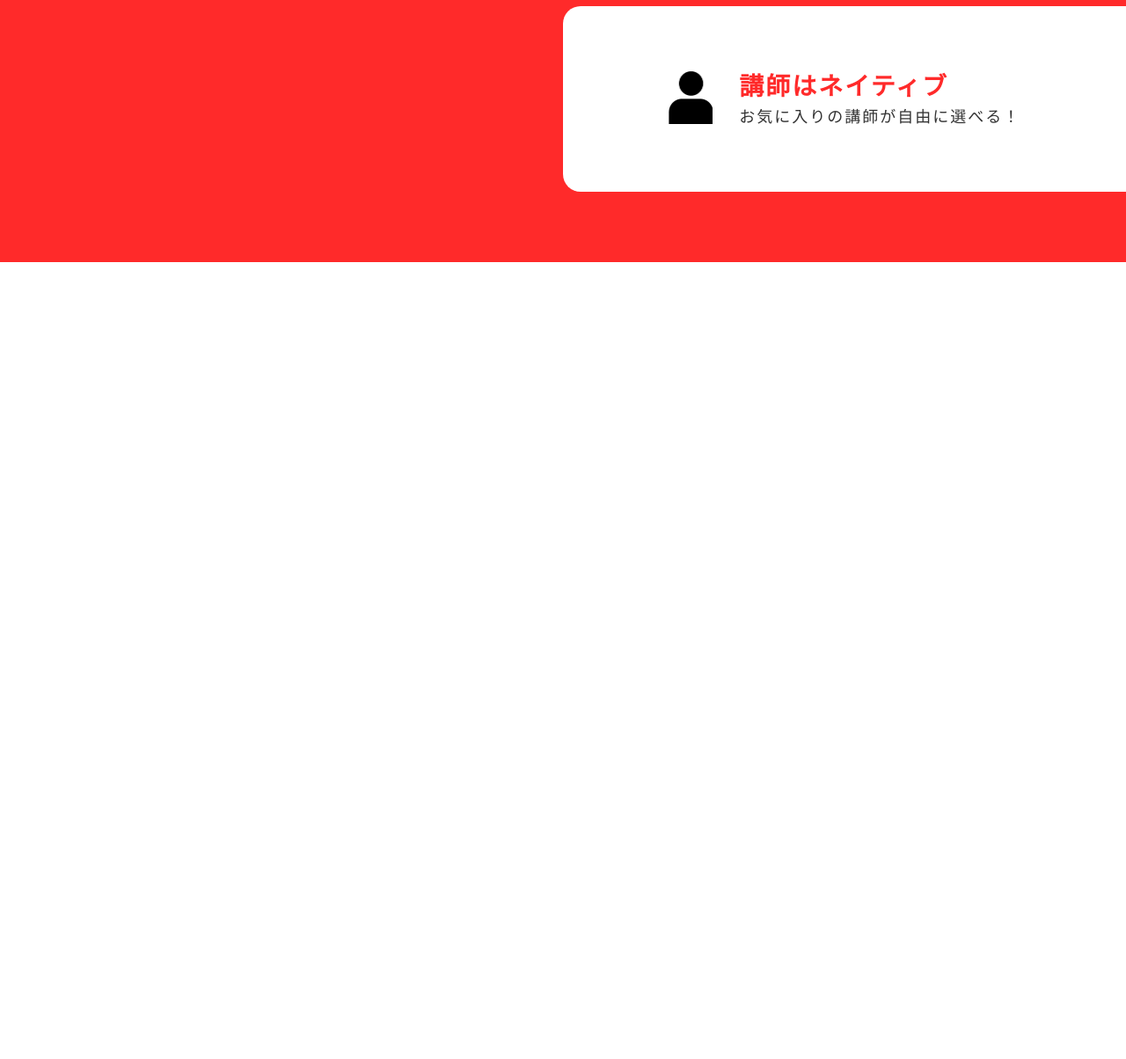
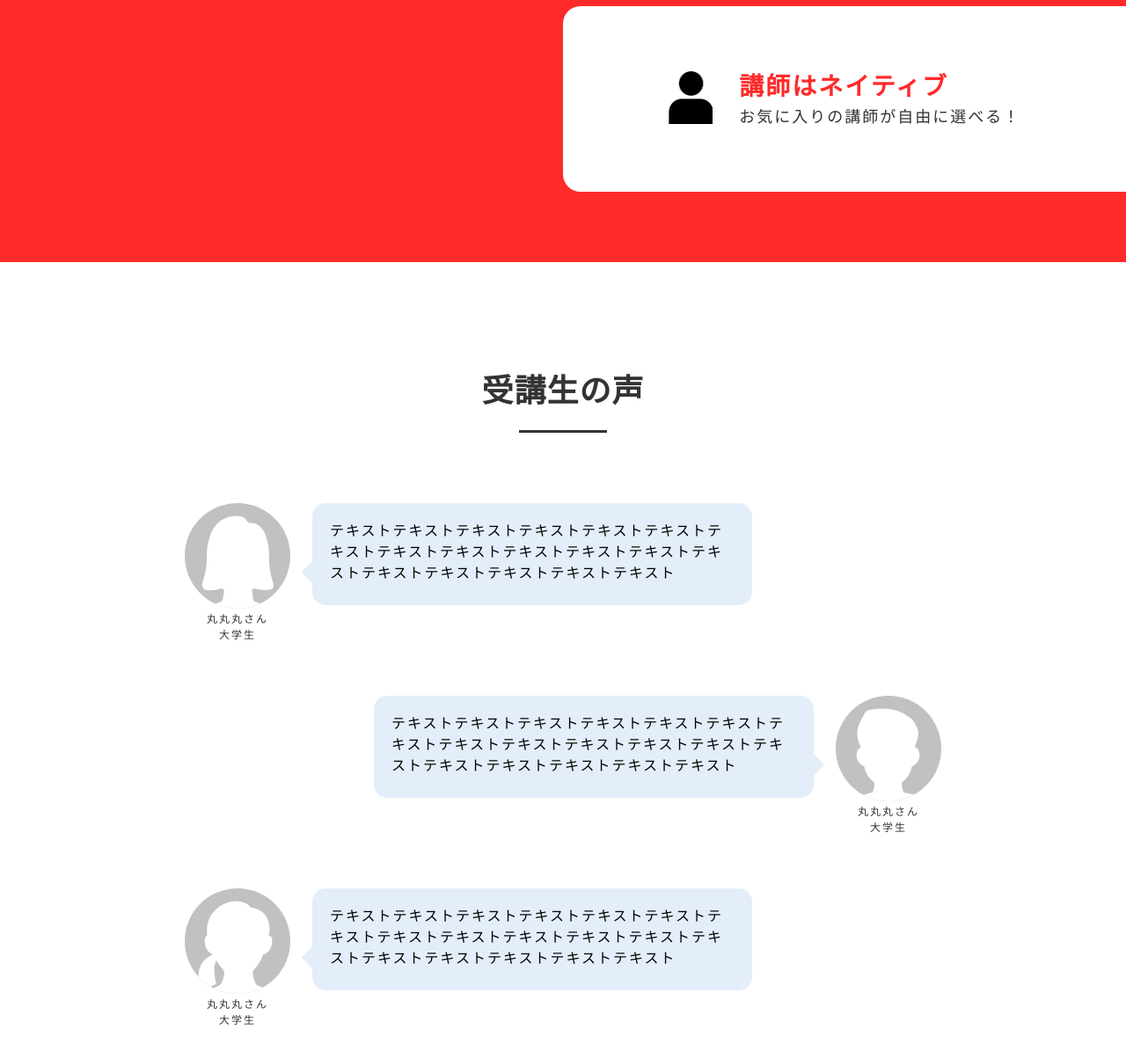
Before and after one commit to taoka8810/lesson-eikaiwa, a plain HTML site: page index.html in a window 1280 px wide. Shown: the part 1469-2673 px from the top of the page at 88% size. Before the commit the page ends 1767 px from the top, so only its background shows below. Drawn offline with Linux system fonts and the light colour scheme.

Commit message:
voiceセクション

```diff
--- a/index.html
+++ b/index.html
@@ -7,6 +7,7 @@
     <link rel="stylesheet" href="./styles/header.css" />
     <link rel="stylesheet" href="./styles/mv.css" />
     <link rel="stylesheet" href="./styles/feature.css" />
+    <link rel="stylesheet" href="./styles/voice.css" />
     <title>Document</title>
   </head>
 
@@ -62,6 +63,65 @@
           </div>
         </div>
       </section>
+
+      <!-- 受講生の声 -->
+      <section class="voice">
+        <h2 class="voice__heading">受講生の声</h2>
+        <div class="voice__contents">
+          <div class="voice__row">
+            <!-- 人物1 -->
+            <article class="voice__card">
+              <div>
+                <div class="voice__avatar-icon">
+                  <img src="./images/icon-student1.png" alt="受講生1" />
+                </div>
+                <div class="voice__profile">
+                  <p class="voice__name">丸丸丸さん</p>
+                  <p class="voice__job">大学生</p>
+                </div>
+              </div>
+              <p class="voice__message">
+                テキストテキストテキストテキストテキストテキストテキストテキストテキストテキストテキストテキストテキストテキストテキストテキストテキストテキスト
+              </p>
+            </article>
+          </div>
+          <div class="voice__row--reverse">
+            <!-- 人物2 -->
+            <article class="voice__card">
+              <div>
+                <div class="voice__avatar-icon">
+                  <img src="./images/icon-student2.png" alt="受講生1" />
+                </div>
+                <div class="voice__profile">
+                  <p class="voice__name">丸丸丸さん</p>
+                  <p class="voice__job">大学生</p>
+                </div>
+              </div>
+              <p class="voice__message">
+                テキストテキストテキストテキストテキストテキストテキストテキストテキストテキストテキストテキストテキストテキストテキストテキストテキストテキスト
+              </p>
+            </article>
+          </div>
+          <div class="voice__row">
+            <!-- 人物3 -->
+            <article class="voice__card">
+              <div>
+                <div class="voice__avatar-icon">
+                  <img src="./images/icon-student3.png" alt="受講生1" />
+                </div>
+                <div class="voice__profile">
+                  <p class="voice__name">丸丸丸さん</p>
+                  <p class="voice__job">大学生</p>
+                </div>
+              </div>
+              <div class="voice__message">
+                <span></span
+                >テキストテキストテキストテキストテキストテキストテキストテキストテキストテキストテキストテキストテキストテキストテキストテキストテキストテキスト
+              </div>
+            </article>
+          </div>
+        </div>
+      </section>
     </main>
   </body>
 </html>
--- /dev/null
+++ b/styles/voice.css
@@ -0,0 +1,100 @@
+.voice {
+  margin-top: 120px;
+}
+
+.voice__heading {
+  position: relative;
+  text-align: center;
+  padding-bottom: 20px;
+  color: #333;
+  font-size: 36px;
+  font-weight: bold;
+  letter-spacing: 1px;
+  line-height: 1.5;
+}
+
+.voice__heading::after {
+  content: "";
+  position: absolute;
+  left: calc(50% - 50px);
+  bottom: 0;
+  width: 100px;
+  height: 3px;
+  background-color: #333;
+}
+
+.voice__contents {
+  display: flex;
+  flex-direction: column;
+  gap: 60px;
+  margin: 80px auto;
+  max-width: 860px;
+}
+
+.voice__row--reverse {
+  display: flex;
+  justify-content: flex-end;
+}
+
+.voice__card {
+  display: flex;
+  gap: 25px;
+  width: 75%;
+}
+
+.voice__row--reverse > .voice__card {
+  flex-direction: row-reverse;
+}
+
+.voice__avatar-icon img {
+  width: 120px;
+  height: 120px;
+  background-color: #c1c1c1;
+  border-radius: 60px;
+}
+
+.voice__profile {
+  text-align: center;
+}
+
+.voice__name,
+.voice__job {
+  color: #333;
+  font-size: 12px;
+  letter-spacing: 2px;
+  line-height: 1.5;
+}
+
+.voice__message {
+  position: relative;
+  padding: 20px;
+  height: 76px;
+  border-radius: 15px;
+  background-color: #e3eefa;
+  font-size: 16px;
+  letter-spacing: 2px;
+  line-height: 1.5;
+}
+
+.voice__message::after {
+  content: "";
+
+  /* 三角形の位置調整 */
+  position: absolute;
+  left: -20px;
+  bottom: 30px;
+
+  /* 直角二等辺三角形を作る */
+  clip-path: polygon(50% 0, 100% 100%, 0 100%);
+  width: 30px;
+  height: 15px;
+  transform: rotate(-90deg);
+
+  background-color: #e3eefa;
+}
+
+.voice__row--reverse .voice__message::after {
+  transform: rotate(90deg);
+  left: auto;
+  right: -20px;
+}
```
